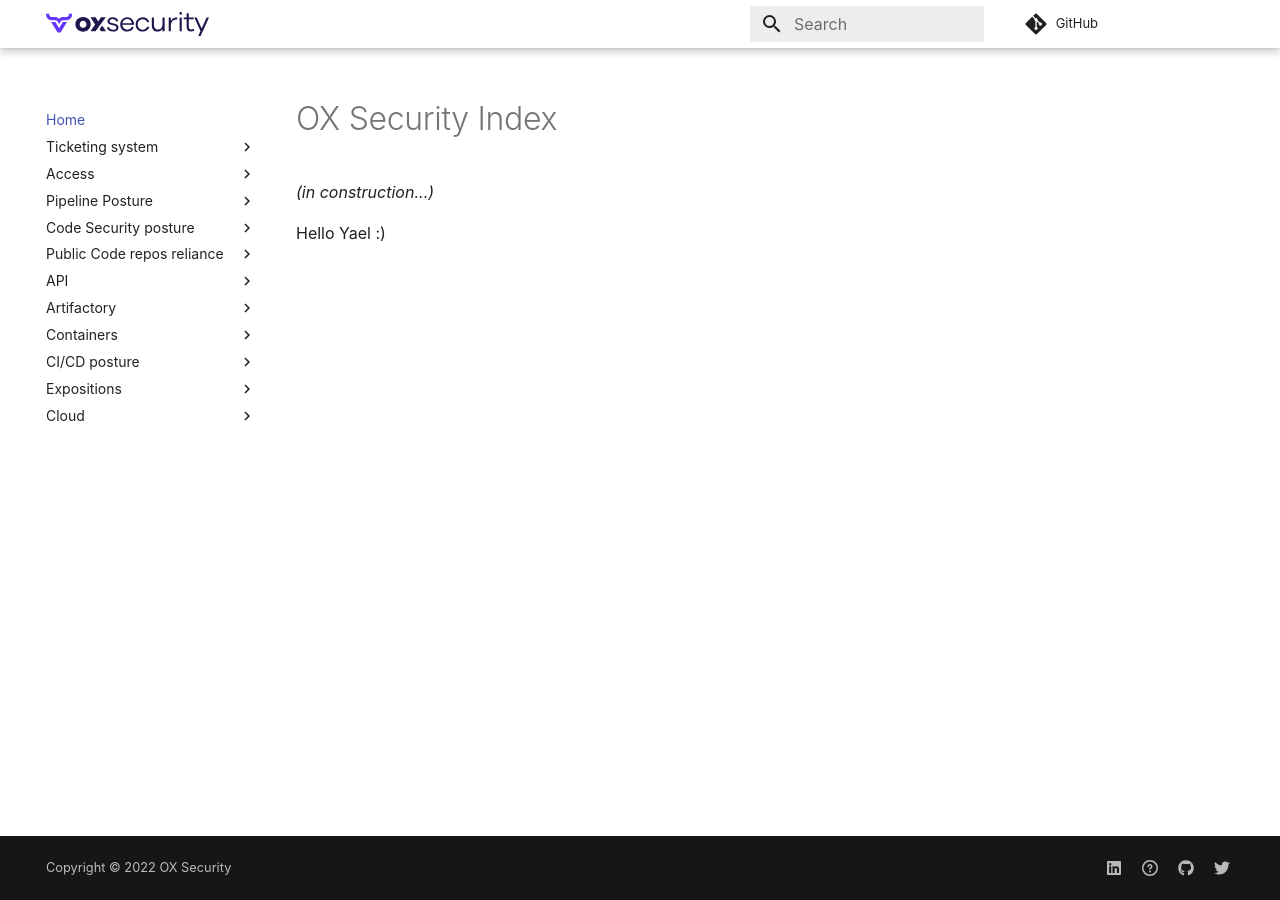
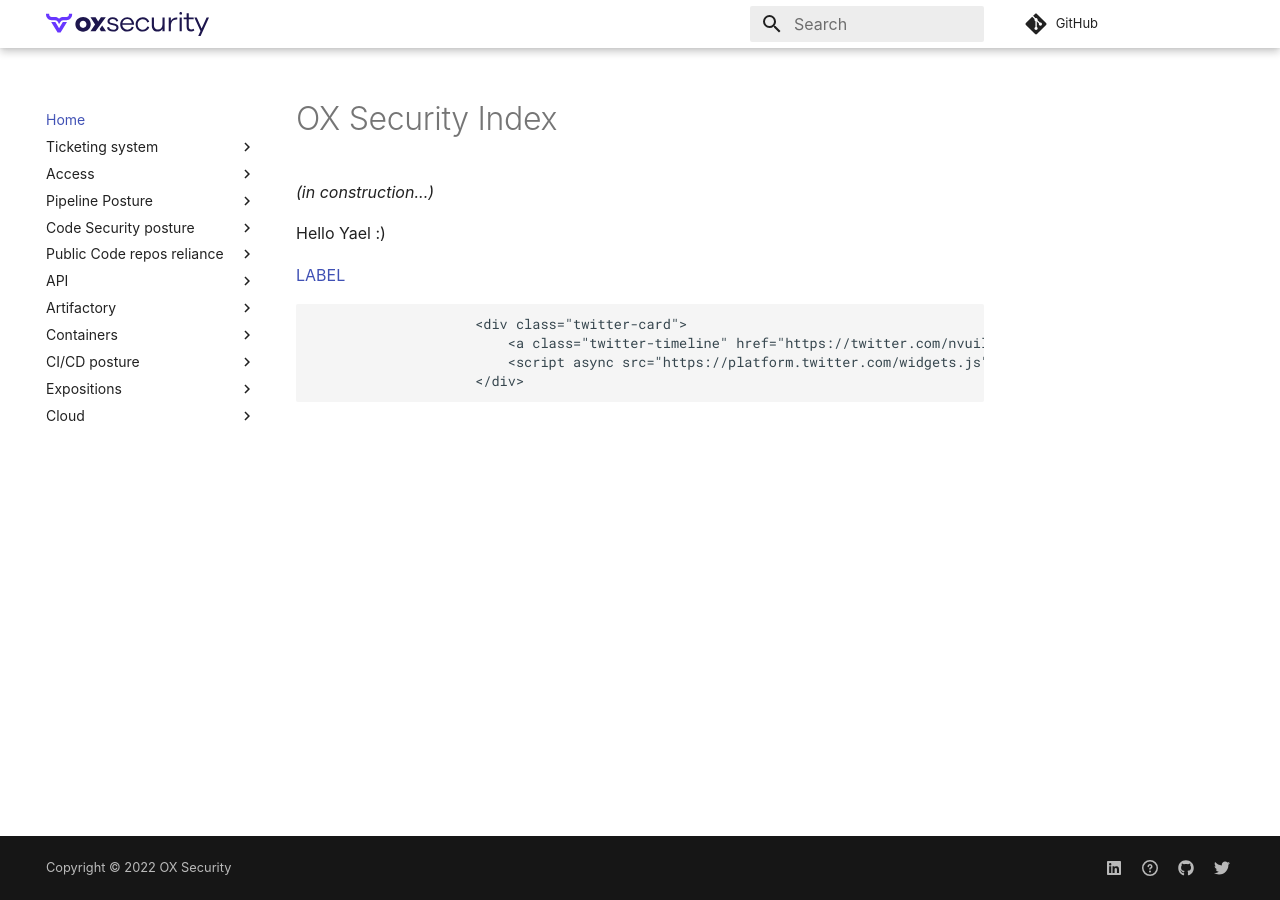
Before and after one commit to oxsecurity/oxsecurity.github.io, an MkDocs documentation site: the page built from docs/index.md, in a window 1280 px wide. Built offline with MkDocs 1.6.1 and Material for MkDocs 9.7.7, drawn with Linux system fonts in a browser that asks for light colours; some web fonts are replaced; comment, search, counter and statistics services are not loaded.

Commit message:
Update index.md

```diff
--- a/docs/index.md
+++ b/docs/index.md
@@ -3,3 +3,10 @@
 _(in construction...)_
 
 Hello Yael :)
+
+[LABEL](page)
+
+                        <div class="twitter-card">
+                            <a class="twitter-timeline" href="https://twitter.com/nvuillam?ref_src=twsrc%5Etfw" data-theme="light" data-height="388">Tweets by MITREattack</a>
+                            <script async src="https://platform.twitter.com/widgets.js" charset="utf-8"></script>
+                        </div>
```
